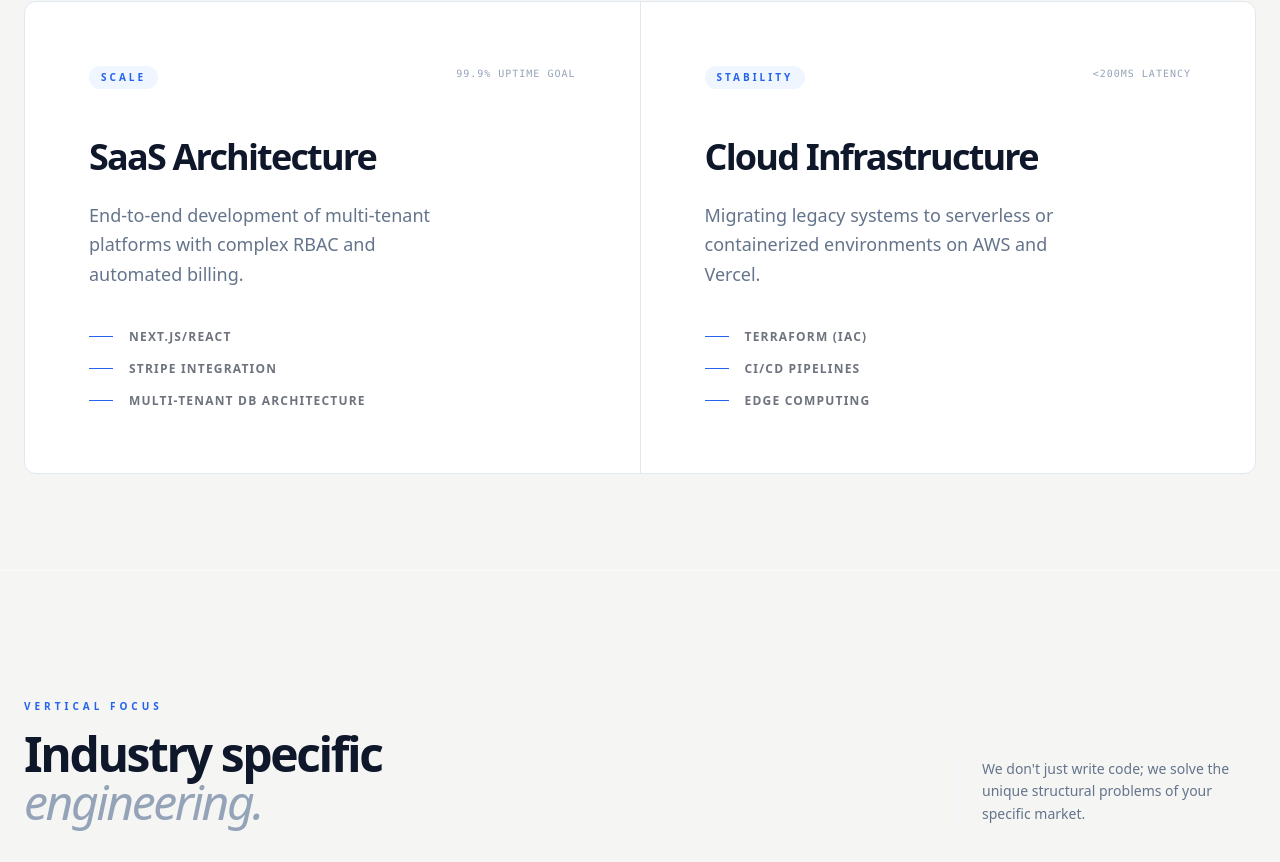
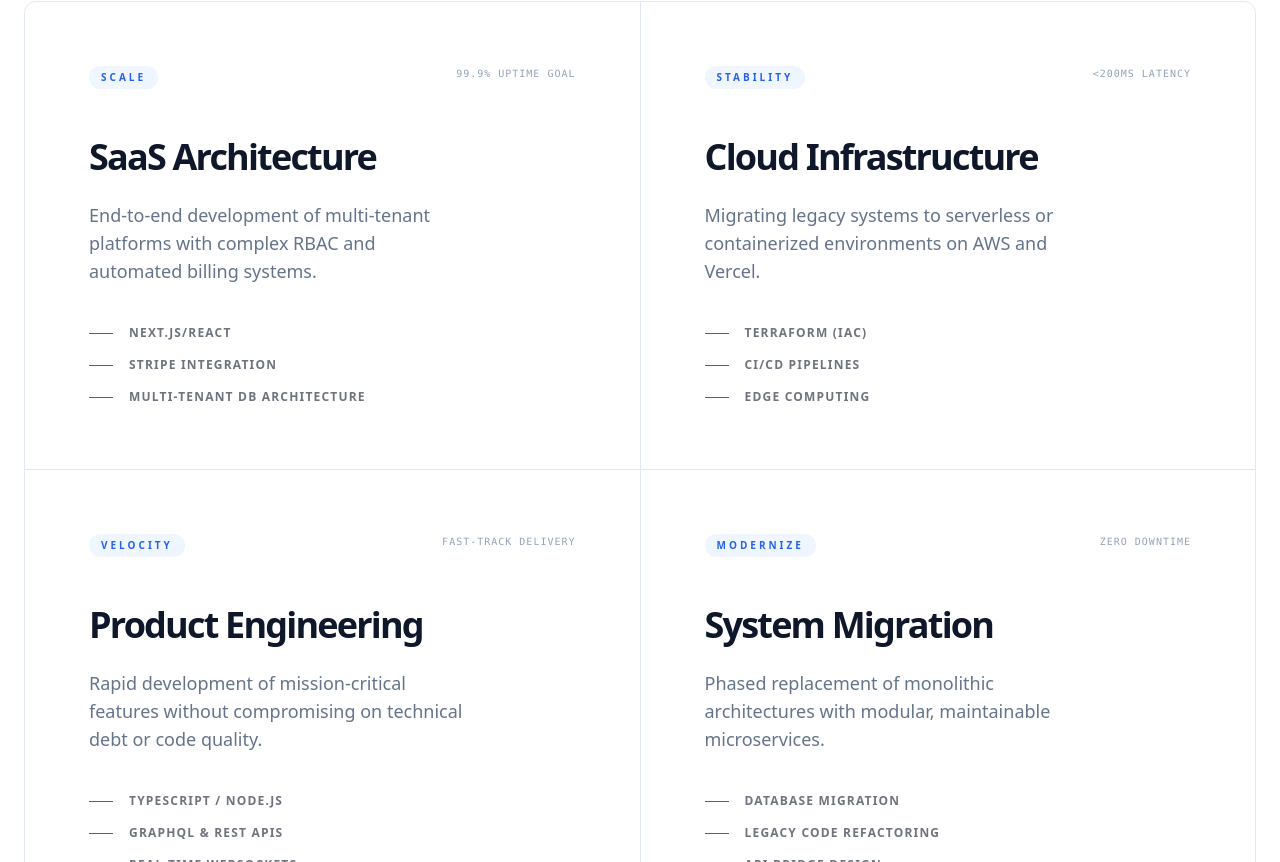
Before and after one commit to l-tting/ab-consul, a Next.js app in the folder my-app/: page /services in a window 1280 px wide. Shown: the part 558-1420 px from the top of the page. Built offline with nearby package versions, Linux system fonts and the light colour scheme.

Commit message:
services grid 2nd row addition ---b/l

```diff
--- a/my-app/src/components/ServicesGrid.jsx
+++ b/my-app/src/components/ServicesGrid.jsx
@@ -2,7 +2,7 @@ const services = [
   {
     title: "SaaS Architecture",
     tag: "Scale",
-    desc: "End-to-end development of multi-tenant platforms with complex RBAC and automated billing.",
+    desc: "End-to-end development of multi-tenant platforms with complex RBAC and automated billing systems.",
     features: ["Next.js/React", "Stripe Integration", "Multi-tenant DB Architecture"],
     metric: "99.9% Uptime Goal"
   },
@@ -12,18 +12,33 @@ const services = [
     desc: "Migrating legacy systems to serverless or containerized environments on AWS and Vercel.",
     features: ["Terraform (IaC)", "CI/CD Pipelines", "Edge Computing"],
     metric: "<200ms Latency"
+  },
+  {
+    title: "Product Engineering",
+    tag: "Velocity",
+    desc: "Rapid development of mission-critical features without compromising on technical debt or code quality.",
+    features: ["TypeScript / Node.js", "GraphQL & REST APIs", "Real-time WebSockets"],
+    metric: "Fast-Track Delivery"
+  },
+  {
+    title: "System Migration",
+    tag: "Modernize",
+    desc: "Phased replacement of monolithic architectures with modular, maintainable microservices.",
+    features: ["Database Migration", "Legacy Code Refactoring", "API Bridge Design"],
+    metric: "Zero Downtime"
   }
 ];
 
 export default function ServiceGrid() {
   return (
-    <section className="py-24 ">
+    <section className="py-24 bg-white">
       <div className="max-w-7xl mx-auto px-6">
+        {/* Changed to 2 columns on medium screens and up */}
         <div className="grid grid-cols-1 md:grid-cols-2 gap-px bg-slate-200 border border-slate-200 overflow-hidden rounded-xl">
           {services.map((s, i) => (
             <div
               key={i}
-              className="bg-white p-16 group relative overflow-hidden transition-all duration-500 hover:bg-slate-50"
+              className="bg-white p-12 lg:p-16 group relative overflow-hidden transition-all duration-500 hover:bg-slate-50"
             >
               {/* Subtle background accent on hover */}
               <div className="absolute top-0 right-0 w-32 h-32 bg-blue-50 rounded-full blur-3xl opacity-0 group-hover:opacity-100 transition-opacity duration-700 -mr-16 -mt-16" />
@@ -38,11 +53,11 @@ export default function ServiceGrid() {
                   </span>
                 </div>
 
-                <h3 className="text-4xl font-bold mb-6 tracking-tighter text-slate-900 group-hover:translate-x-2 transition-transform duration-500">
+                <h3 className="text-3xl lg:text-4xl font-bold mb-6 tracking-tighter text-slate-900 group-hover:translate-x-2 transition-transform duration-500">
                   {s.title}
                 </h3>
 
-                <p className="text-slate-500 mb-10 leading-relaxed max-w-sm text-lg">
+                <p className="text-slate-500 mb-10 leading-relaxed max-w-sm text-base lg:text-lg">
                   {s.desc}
                 </p>
 
```
